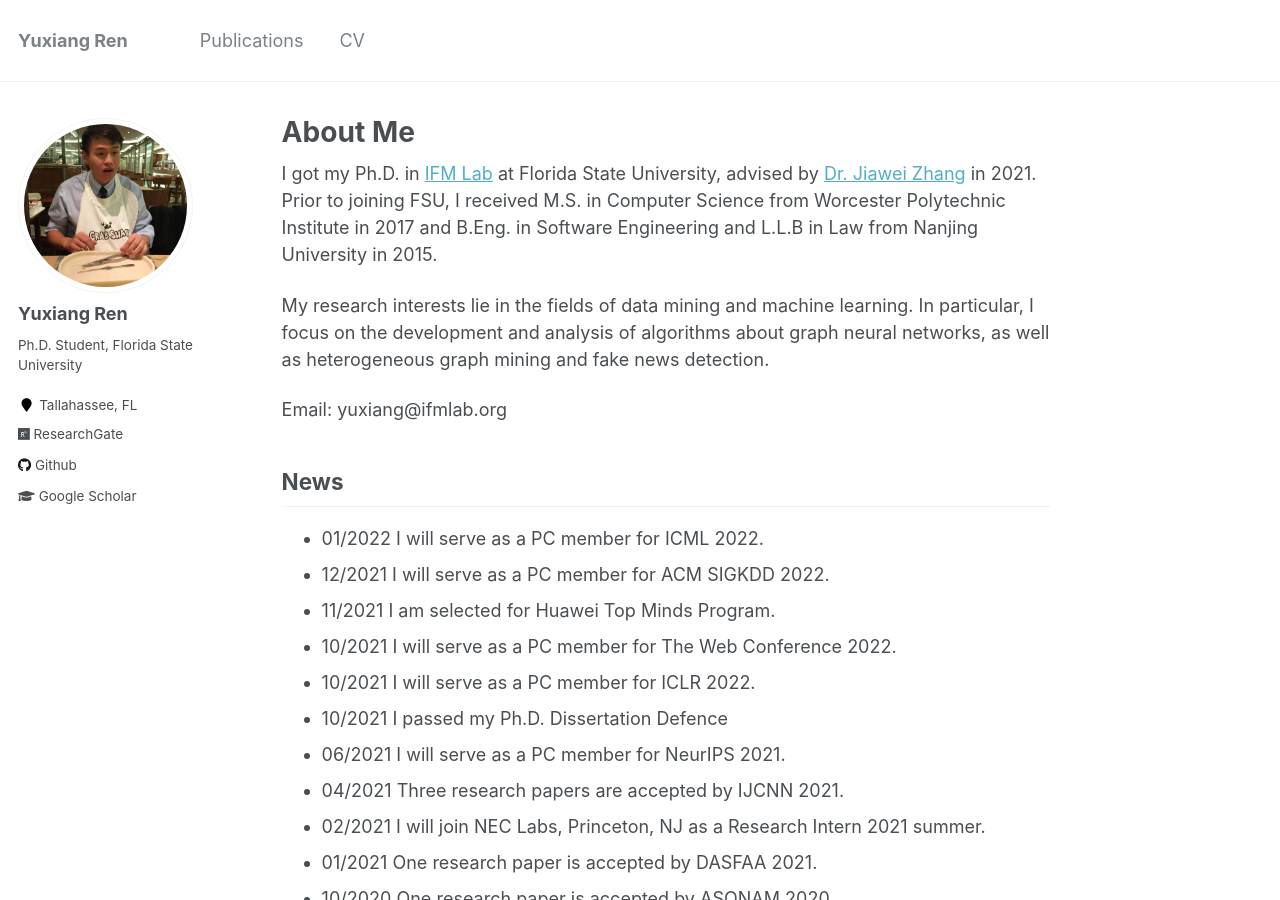
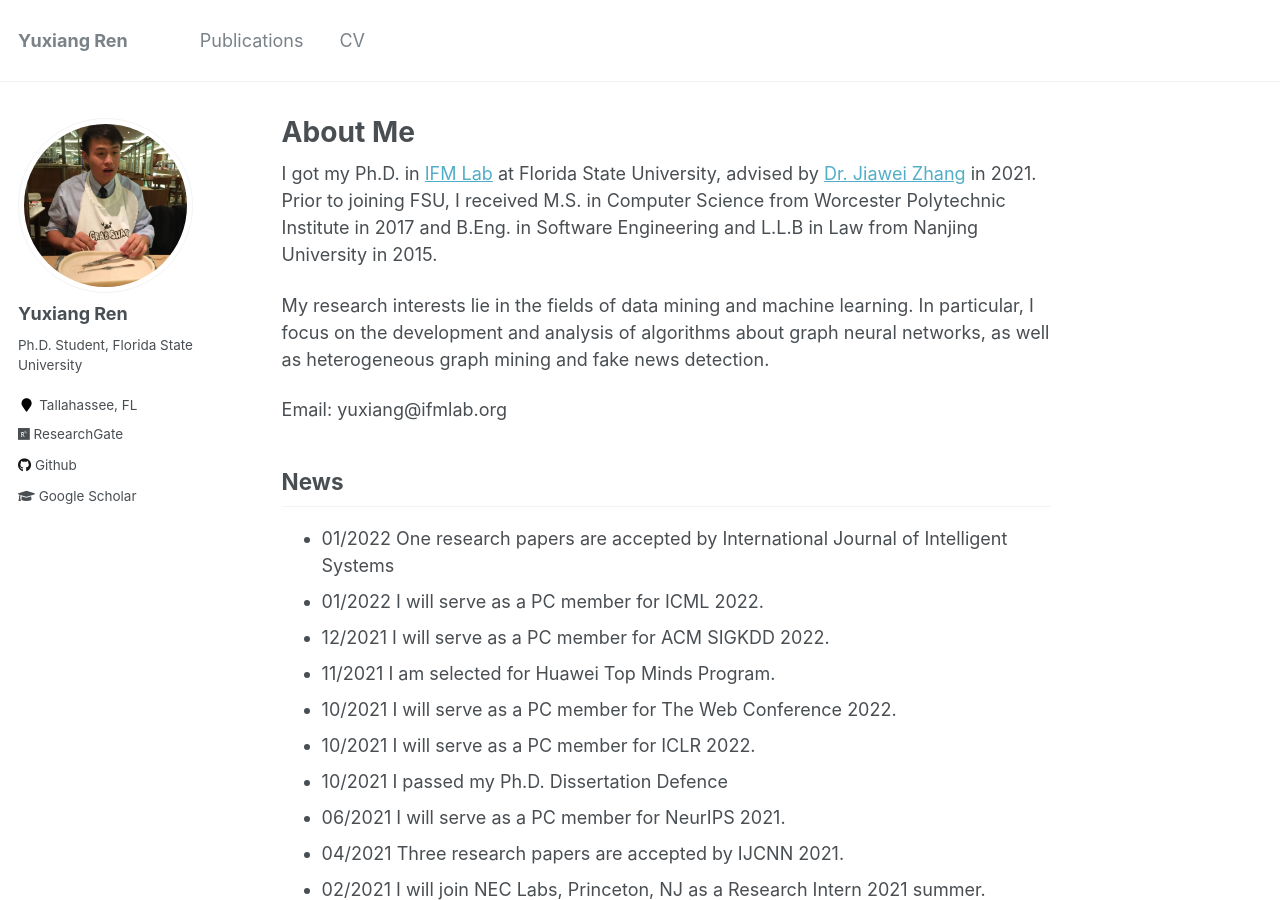
Before and after one commit to YuxiangRen/YuxiangRen.github.io, a Jekyll site: the page built from _pages/about.md, in a window 1280 px wide and 900 px high. Built offline with Jekyll 4.4.1, drawn with Linux system fonts in a browser that asks for light colours.

Commit message:
2022-01-29

```diff
--- a/_pages/about.md
+++ b/_pages/about.md
@@ -18,6 +18,7 @@ My research interests lie in the fields of data mining and machine learning. In
 
 News
 ------
+* 01/2022 One research papers are accepted by International Journal of Intelligent Systems
 * 01/2022 I will serve as a PC member for ICML 2022.
 * 12/2021 I will serve as a PC member for ACM SIGKDD 2022.
 * 11/2021 I am selected for Huawei Top Minds Program.
```
